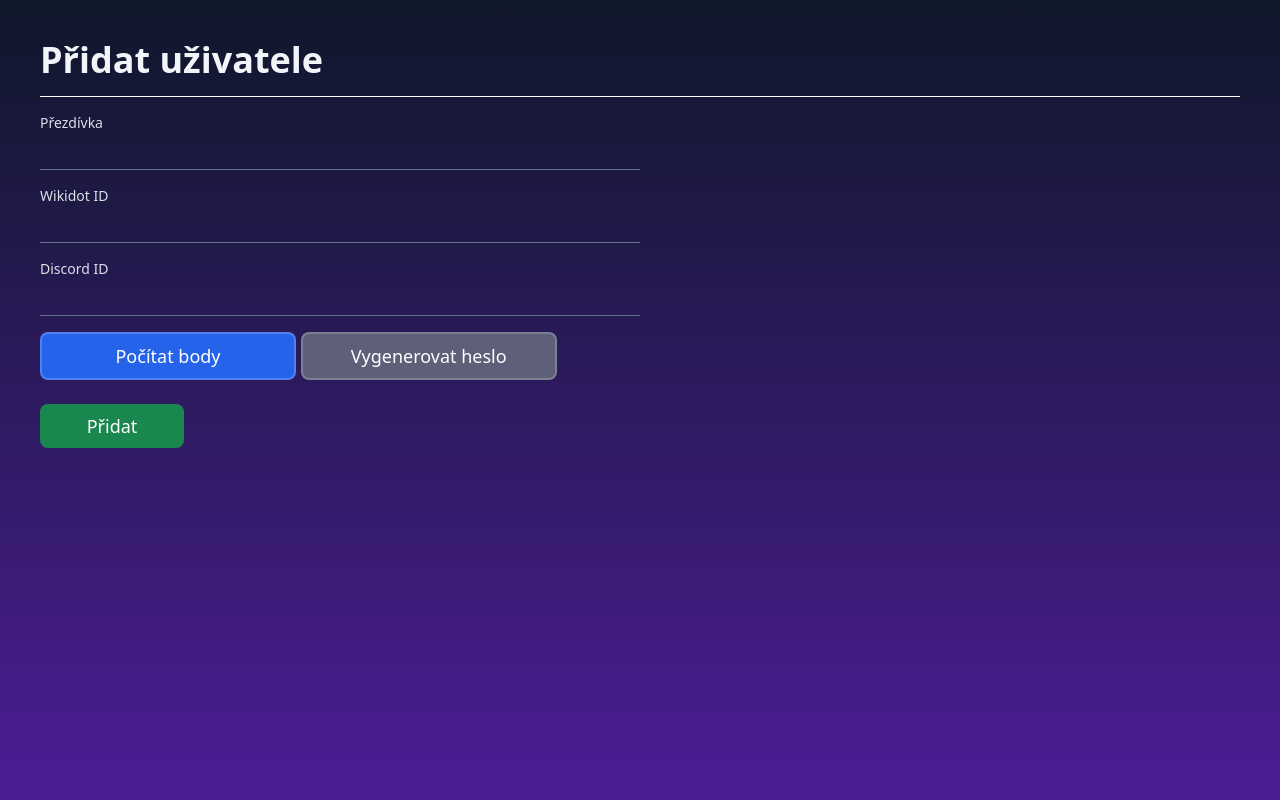
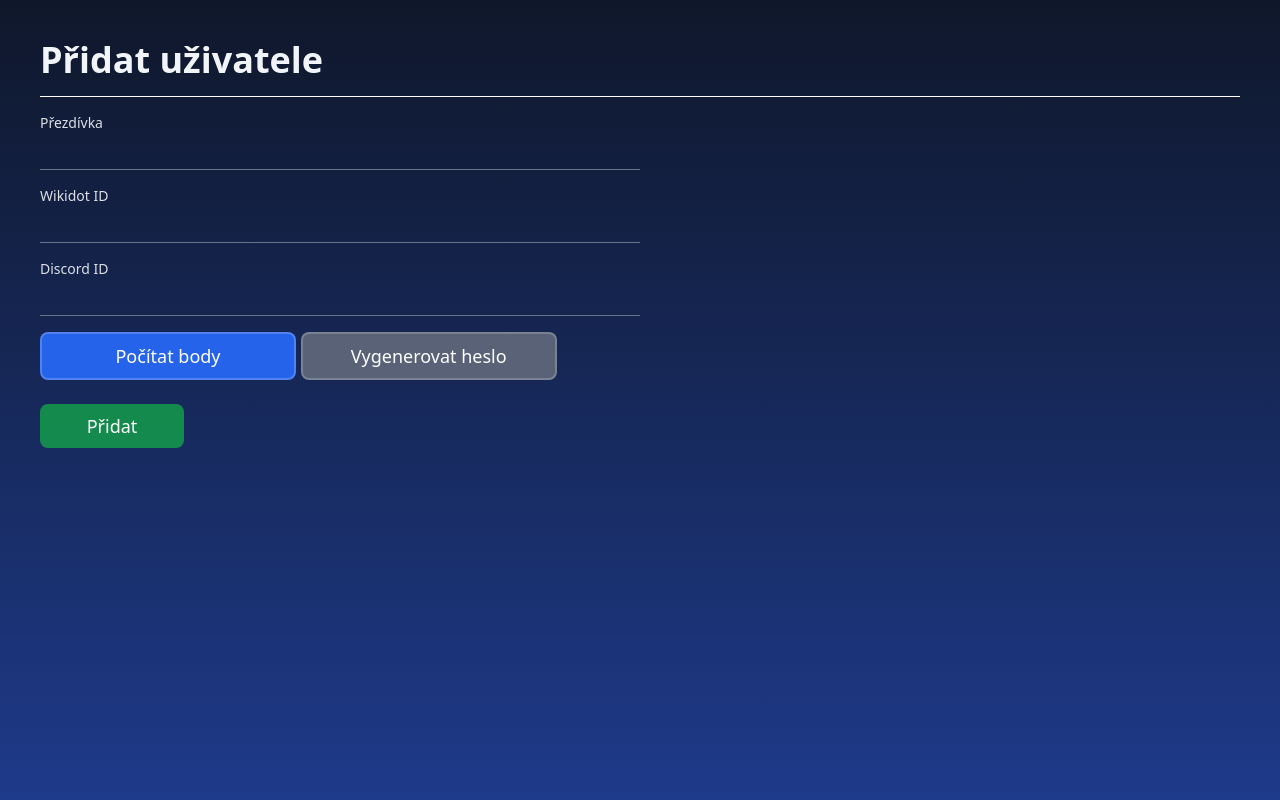
Before and after one commit to scp-cs/translatordb_web, a Flask app: page /user/new in a window 1280 px wide. Run offline with Flask 3, Linux system fonts and the light colour scheme; the visitor is signed in with stand-in values (Sample User, id 1); style sheets or scripts are compiled from the project's sources.

Commit message:
New bg :3

```diff
--- a/templates/base.j2
+++ b/templates/base.j2
@@ -12,7 +12,7 @@
     {% block head %}
     {% endblock head %}
 </head>
-<body class="h-screen bg-fixed bg-no-repeat text-slate-100 bg-gradient-to-b from-slate-900 to-violet-900">
+<body class="text-slate-100 bg-gradient-to-b from-slate-900 to-blue-900 h-screen bg-fixed bg-no-repeat">
     {% block content %}
     {% endblock content %}
     {% include 'flashmessage.j2' %}
```
